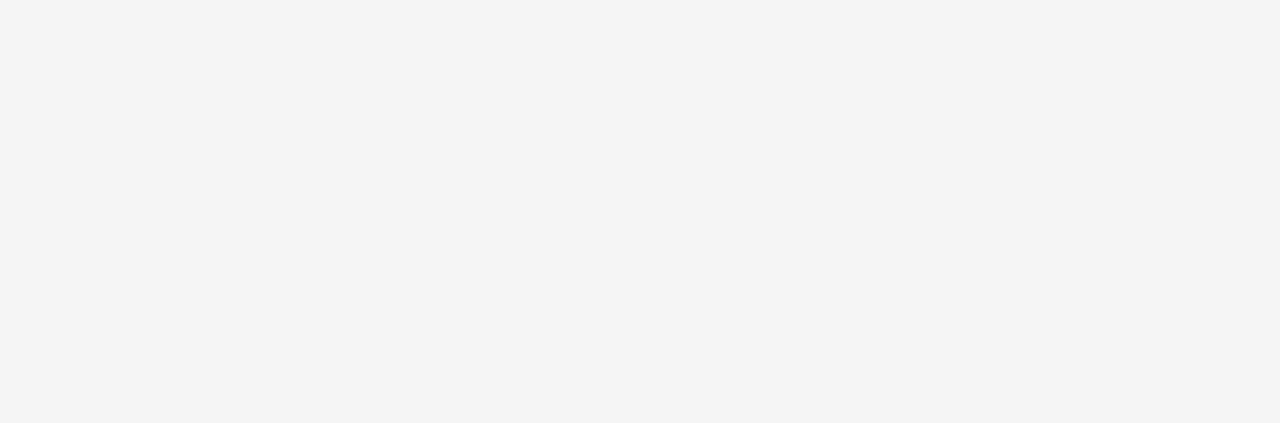
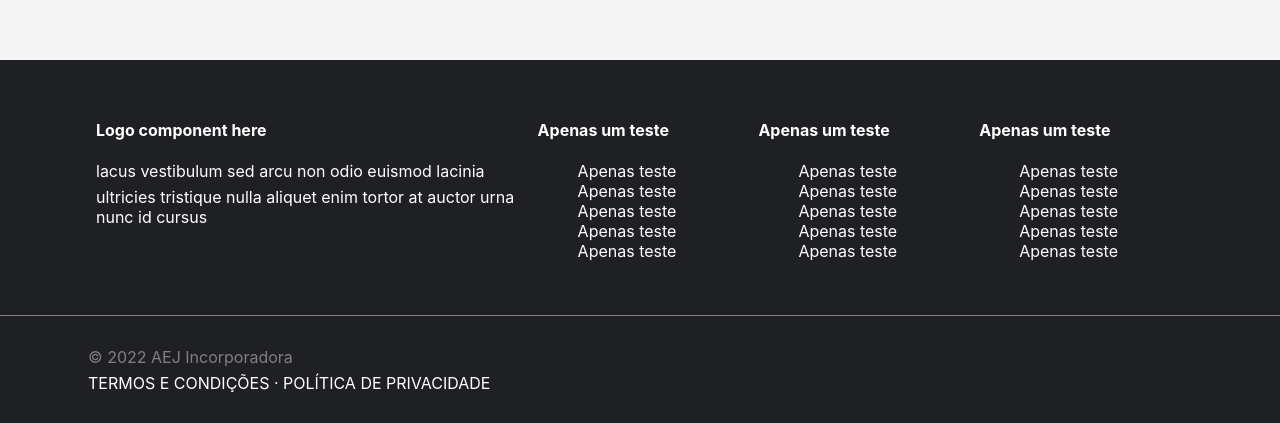
Before and after one commit to ericbraz/real_estate, a Next.js app: page / in a window 1280 px wide. Shown: the part 2832-3255 px from the top of the page. Before the commit the page ends 2892 px from the top, so only its background shows below. Built offline with nearby package versions, Linux system fonts and the light colour scheme.

Commit message:
creating footer

```diff
--- a/components/Layout/Foot/Foot.tsx
+++ b/components/Layout/Foot/Foot.tsx
@@ -1,7 +1,57 @@
 import React from 'react'
+import styles from './Footer.module.scss'
 
 function Foot() {
-   return <footer></footer>
+   return (
+      <footer className={styles.footer}>
+         <div className={styles.container}>
+            <p>
+               <div className={styles.logo}>
+                  <h4>Logo component here</h4>
+                  <p>lacus vestibulum sed arcu non odio euismod lacinia</p>
+                  <p>ultricies tristique nulla aliquet enim tortor at auctor urna nunc id cursus</p>
+               </div>
+               <div>
+                  <h4>Apenas um teste</h4>
+                  <ul>
+                     <li>Apenas teste</li>
+                     <li>Apenas teste</li>
+                     <li>Apenas teste</li>
+                     <li>Apenas teste</li>
+                     <li>Apenas teste</li>
+                  </ul>
+               </div>
+               <div>
+                  <h4>Apenas um teste</h4>
+                  <ul>
+                     <li>Apenas teste</li>
+                     <li>Apenas teste</li>
+                     <li>Apenas teste</li>
+                     <li>Apenas teste</li>
+                     <li>Apenas teste</li>
+                  </ul>
+               </div>
+               <div>
+                  <h4>Apenas um teste</h4>
+                  <ul>
+                     <li>Apenas teste</li>
+                     <li>Apenas teste</li>
+                     <li>Apenas teste</li>
+                     <li>Apenas teste</li>
+                     <li>Apenas teste</li>
+                  </ul>
+               </div>
+            </p>
+         </div>
+         <div className={styles.copyright}>
+            <p className={styles.copyrightText}>&copy; 2022 AEJ Incorporadora</p>
+            <p className={styles.terms}>
+               <span>Termos e Condições</span>&nbsp;&#183;&nbsp;
+               <span>Política de Privacidade</span>
+            </p>
+         </div>
+      </footer>
+   )
 }
 
 export default Foot
--- a/components/Layout/Foot/Footer.module.scss
+++ b/components/Layout/Foot/Footer.module.scss
@@ -1,6 +1,63 @@
 @import '../../../styles/mixins';
 
+$padding: 1.5rem;
+$width: 100vw;
+
 .footer {
-   padding: 5rem 0;
+   background-color: #1f2024;
+   color: $color4;
+   padding: 0;
    @include layout;
+
+   p {
+      margin: 0.4rem 4rem;
+   }
+
+   .container {
+      padding: $padding;
+      width: $width;
+
+      p {
+         display: flex;
+         align-items: flex-start;
+         justify-content: space-between;
+
+         > div {
+            padding: 0.5rem;
+            width: 20%;
+
+            ul {
+               li {
+                  list-style-type: none;
+               }
+            }
+         }
+
+         .logo {
+            width: 40%;
+
+            p {
+               margin: 0.4rem 0;
+            }
+         }
+      }
+   }
+
+   .copyright {
+      border-top: 1px solid gray;
+      padding: $padding;
+      width: $width;
+
+      .copyrightText {
+         color: gray;
+      }
+      .terms {
+         text-transform: uppercase;
+
+         span:hover {
+            cursor: pointer;
+            text-decoration: underline;
+         }
+      }
+   }
 }
```
